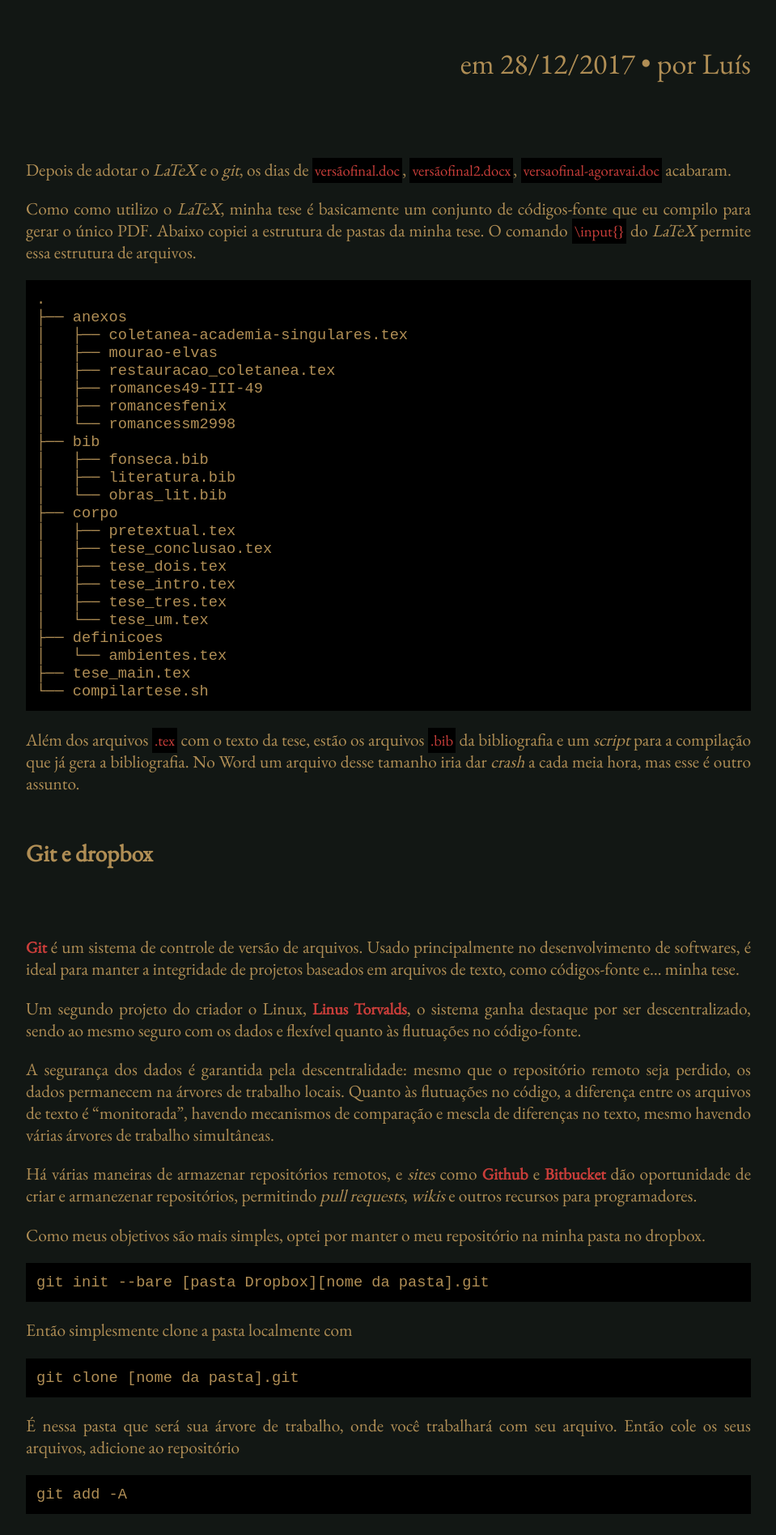
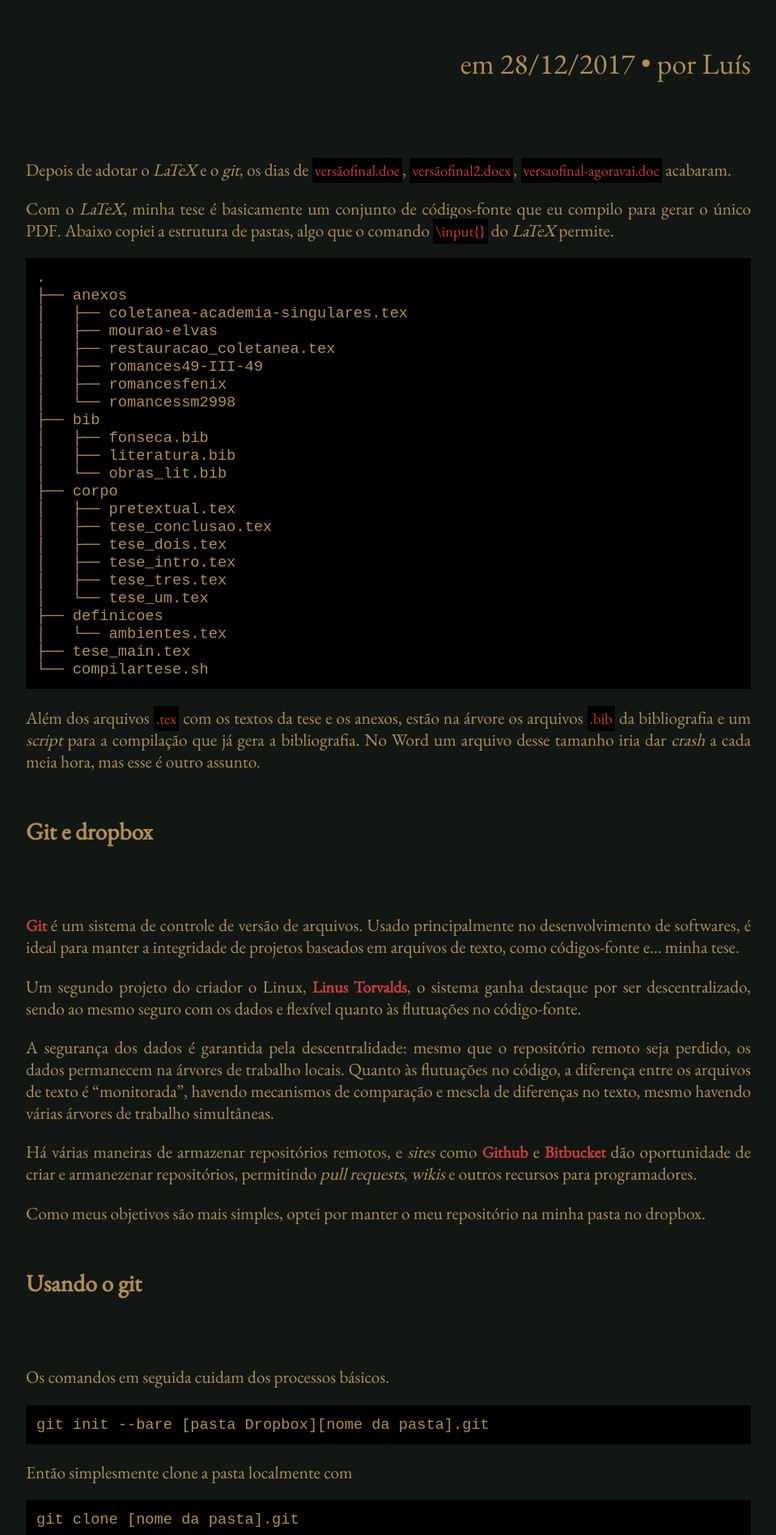
Before and after one commit to luisdarcadia/luisdarcadia.github.io, a Jekyll site: the page built from _posts/2017-12-28-latex-git-dropbox.markdown, in a window 1280 px wide. Shown: the part 1162-3058 px from the top of the page at 81% size, without its empty margins (160-1119 px from the left). Built offline with Jekyll 4.4.1, drawn with Linux system fonts in a browser that asks for light colours; nearby versions of some CDN libraries; comment, search, counter and statistics services are not loaded; some of the changed text lies outside the part shown.

Commit message:
blog git dropbox

````diff
--- a/_posts/2017-12-28-latex-git-dropbox.markdown
+++ b/_posts/2017-12-28-latex-git-dropbox.markdown
@@ -16,8 +16,8 @@
 
 Depois de adotar o *LaTeX* e o *git*, os dias de `versãofinal.doc`, `versãofinal2.docx`, `versaofinal-agoravai.doc` acabaram.
 
-Como como utilizo o *LaTeX*, minha tese é basicamente um conjunto de códigos-fonte que eu compilo para gerar o único PDF.
-Abaixo copiei a estrutura de pastas da minha tese. O comando `\input{}` do *LaTeX* permite essa estrutura de arquivos.
+Com o *LaTeX*, minha tese é basicamente um conjunto de códigos-fonte que eu compilo para gerar o único PDF.
+Abaixo copiei a estrutura de pastas, algo que o comando `\input{}` do *LaTeX* permite.
 
 ```
 .
@@ -45,7 +45,7 @@
 └── compilartese.sh
 ```
 
-Além dos arquivos `.tex` com o texto da tese, estão os arquivos `.bib` da bibliografia e um *script* para a compilação que já gera a bibliografia.
+Além dos arquivos `.tex` com os textos da tese e os anexos, estão na árvore os arquivos `.bib` da bibliografia e um *script* para a compilação que já gera a bibliografia.
 No Word um arquivo desse tamanho iria dar *crash* a cada meia hora, mas esse é outro assunto.
 
 # Git e dropbox
@@ -61,6 +61,10 @@
 Há várias maneiras de armazenar repositórios remotos, e *sites* como [Github][github] e [Bitbucket][bitbucket] dão oportunidade de criar e armanezenar repositórios, permitindo *pull requests*, *wikis* e outros recursos para programadores.
 
 Como meus objetivos são mais simples, optei por manter o meu repositório na minha pasta no dropbox.
+
+# Usando o git
+
+Os comandos em seguida cuidam dos processos básicos.
 
 ```bash
 git init --bare [pasta Dropbox][nome da pasta].git
@@ -79,6 +83,7 @@
 git add -A
 ```
 
+Há ainda a opção de inicializar um repositório na própria pasta do projeto e adicionar a pasta do *Dropbox* como um remote, mas colar no repositório clonado é mais simples.
 Trabalhe até ter uma versão satisfatória e faça o commit e envie-o para o repositório remoto
 
 ```
````
Also changed, not shown: other parts of _posts/2017-12-28-latex-git-dropbox.markdown (+1 -1 lines).
